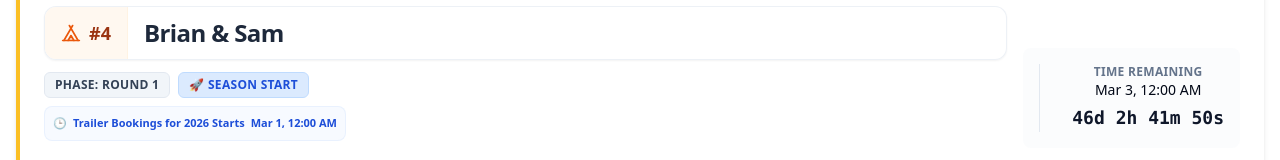
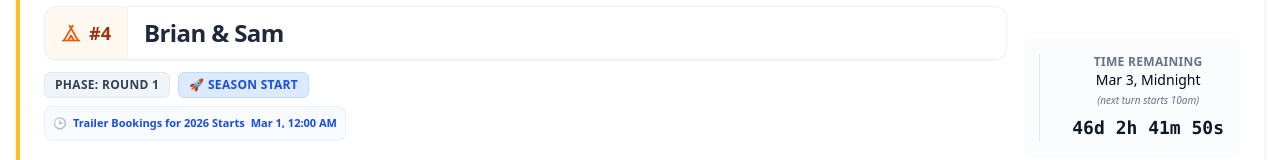
Before and after one commit to bryhudson/honeymoon-haven, a React (Vite) app: page / in a window 1280 px wide. Shown: the part 299-459 px from the top of the page. Built offline with nearby package versions, Linux system fonts and the light colour scheme; no server answers; the database is empty; sample sign-in values are in the browser's storage.

Commit message:
Refactor: Intuitive Time Display

```diff
--- a/package.json
+++ b/package.json
@@ -1,7 +1,7 @@
 {
   "name": "hhr",
   "private": true,
-  "version": "2.68.54",
+  "version": "2.68.55",
   "type": "module",
   "homepage": "https://hhr-trailer-booking.web.app",
   "scripts": {
--- a/src/components/dashboard/StatusCard.jsx
+++ b/src/components/dashboard/StatusCard.jsx
@@ -93,7 +93,22 @@ export function StatusCard({ status, children }) {
                         <div className="text-center border-t md:border-t-0 pt-4 md:pt-0 md:border-l md:pl-8">
                             <p className="text-xs text-muted-foreground uppercase tracking-wide font-semibold">{label}</p>
                             <p className="text-sm font-medium text-foreground mb-1">
-                                {format(targetDate, 'MMM d, h:mm a')}
+                                {(() => {
+                                    const d = new Date(targetDate);
+                                    if (d.getHours() === 0 && d.getMinutes() === 0) {
+                                        return (
+                                            <span className="flex flex-col items-center">
+                                                <span>{format(d, 'MMM d')}, Midnight</span>
+                                                {!isPreDraft && (
+                                                    <span className="text-[10px] text-muted-foreground font-normal lowercase italic">
+                                                        (next turn starts 10am)
+                                                    </span>
+                                                )}
+                                            </span>
+                                        );
+                                    }
+                                    return format(d, 'MMM d, h:mm a');
+                                })()}
                             </p>
                             <Countdown targetDate={targetDate} key={targetDate instanceof Date ? targetDate.getTime() : targetDate} />
                         </div>
--- a/src/pages/Dashboard.jsx
+++ b/src/pages/Dashboard.jsx
@@ -737,7 +737,7 @@ export function Dashboard() {
 
             <div className="mt-12 pt-8 border-t text-center space-y-2">
                 <p className="text-xs text-muted-foreground mb-1">&copy; 2026 Honeymoon Haven Resort</p>
-                <p className="text-[10px] text-muted-foreground/60">v2.68.54 - Mobile Bookings</p>
+                <p className="text-[10px] text-muted-foreground/60">v2.68.55 - Time Updates</p>
 
 
             </div>
--- a/src/pages/Login.jsx
+++ b/src/pages/Login.jsx
@@ -142,7 +142,7 @@ export function Login() {
 
                 <p className="text-center mt-8 text-xs text-muted-foreground uppercase tracking-widest font-semibold">
                     &copy; {new Date().getFullYear()} Honeymoon Haven Resort
-                    <p className="text-[10px] text-muted-foreground/60">v2.68.54 - Mobile Bookings</p>
+                    <p className="text-[10px] text-muted-foreground/60">v2.68.55 - Time Updates</p>
                 </p>
             </div>
         </div>
```
